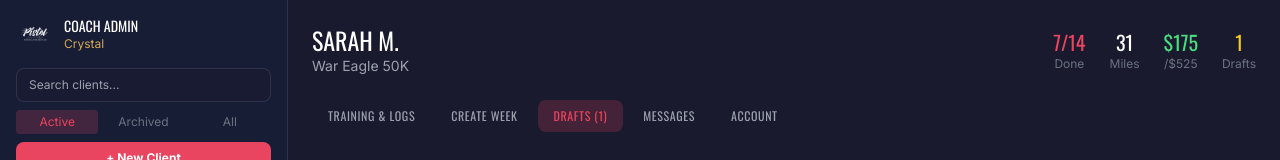
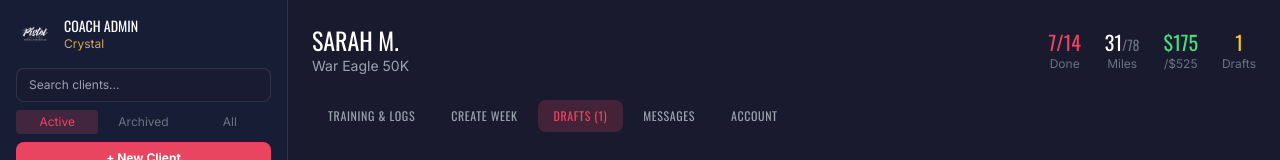
Before and after one commit to cvinirwin9455/crystalpiston, a Next.js app: page /admin in a window 1280 px wide. Both pictures are taken after a click on the button "View". Shown: the top 160 px of the page. Built offline with nearby package versions, Linux system fonts and the light colour scheme.

Commit message:
Show completed miles vs programmed miles in client stats
Co-authored-by: cvinirwin9455 <179919834+cvinirwin9455@users.noreply.github.com>

```diff
--- a/src/app/admin/page.tsx
+++ b/src/app/admin/page.tsx
@@ -98,7 +98,8 @@ export default function AdminPage() {
   const selectedWeek = publishedWeeks[selectedWeekIndex];
   const allClientWorkouts = publishedWeeks.flatMap((w) => w.workouts);
   const completedWorkouts = allClientWorkouts.filter((w) => w.completed);
-  const totalMiles = allClientWorkouts.filter(w => w.log).reduce((s, w) => s + (Number(w.log?.actualMiles) || w.miles || 0), 0);
+  const totalMilesCompleted = allClientWorkouts.filter(w => w.log).reduce((s, w) => s + (Number(w.log?.actualMiles) || w.miles || 0), 0);
+  const totalMilesProgrammed = allClientWorkouts.reduce((s, w) => s + (w.miles || 0), 0);
   const clientMessages = selectedClientData?.messages || [];
   const filteredClients = clients.filter(c => (clientFilter === "all" || c.status === clientFilter) && c.name.toLowerCase().includes(clientSearch.toLowerCase()));
 
@@ -188,7 +189,7 @@ export default function AdminPage() {
               </div>
               <div className="flex items-center gap-6 text-sm">
                 <div className="text-center"><p className="text-accent font-heading text-xl">{completedWorkouts.length}/{allClientWorkouts.length}</p><p className="text-gray-500 text-xs">Done</p></div>
-                <div className="text-center"><p className="text-white font-heading text-xl">{totalMiles.toFixed(0)}</p><p className="text-gray-500 text-xs">Miles</p></div>
+                <div className="text-center"><p className="text-white font-heading text-xl">{totalMilesCompleted.toFixed(0)}<span className="text-gray-500 text-sm">/{totalMilesProgrammed}</span></p><p className="text-gray-500 text-xs">Miles</p></div>
                 <div className="text-center"><p className="text-green-400 font-heading text-xl">${selectedClientData.paid}</p><p className="text-gray-500 text-xs">/${selectedClientData.owed}</p></div>
                 {draftWeeks.length > 0 && <div className="text-center"><p className="text-yellow-400 font-heading text-xl">{draftWeeks.length}</p><p className="text-gray-500 text-xs">Drafts</p></div>}
               </div>
```
